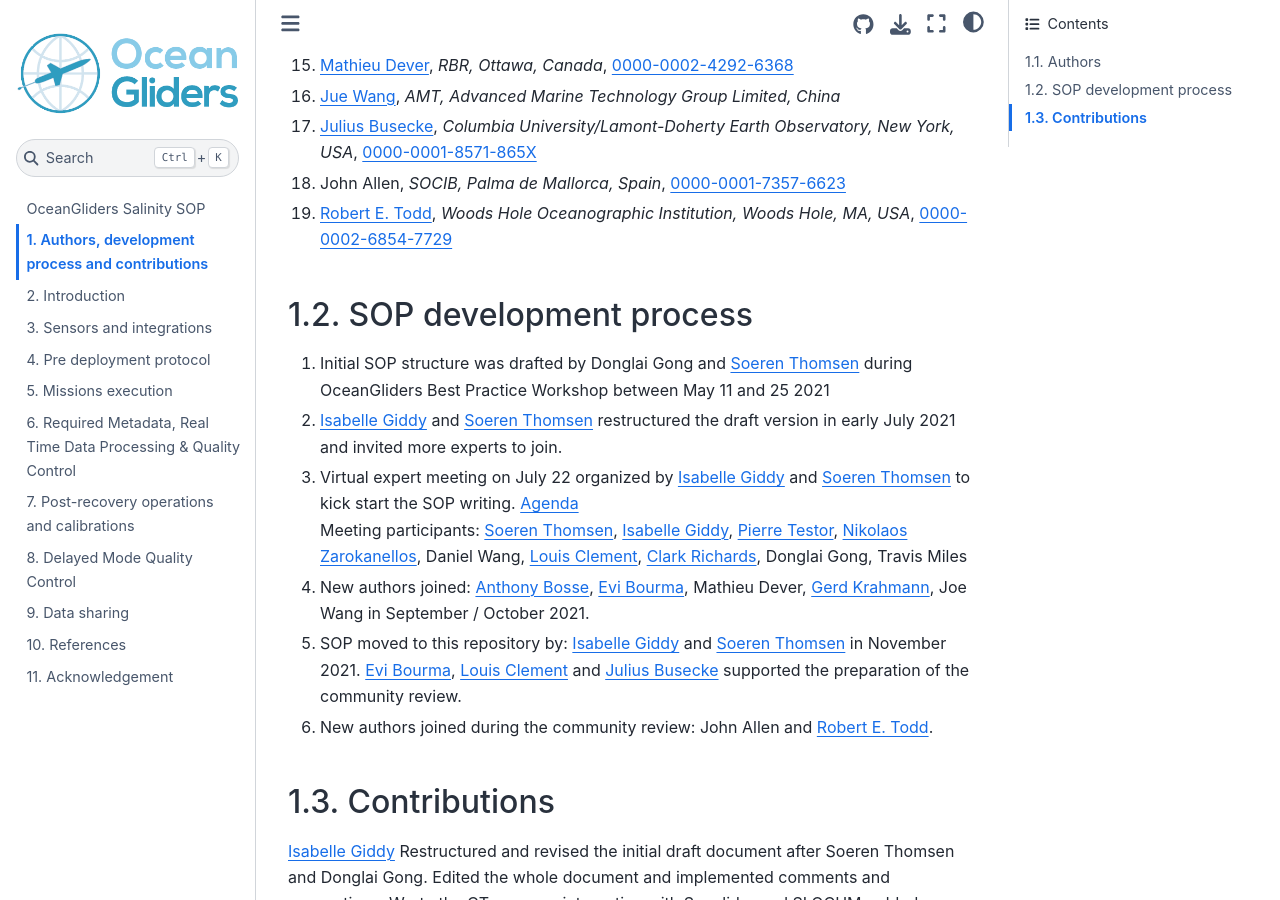
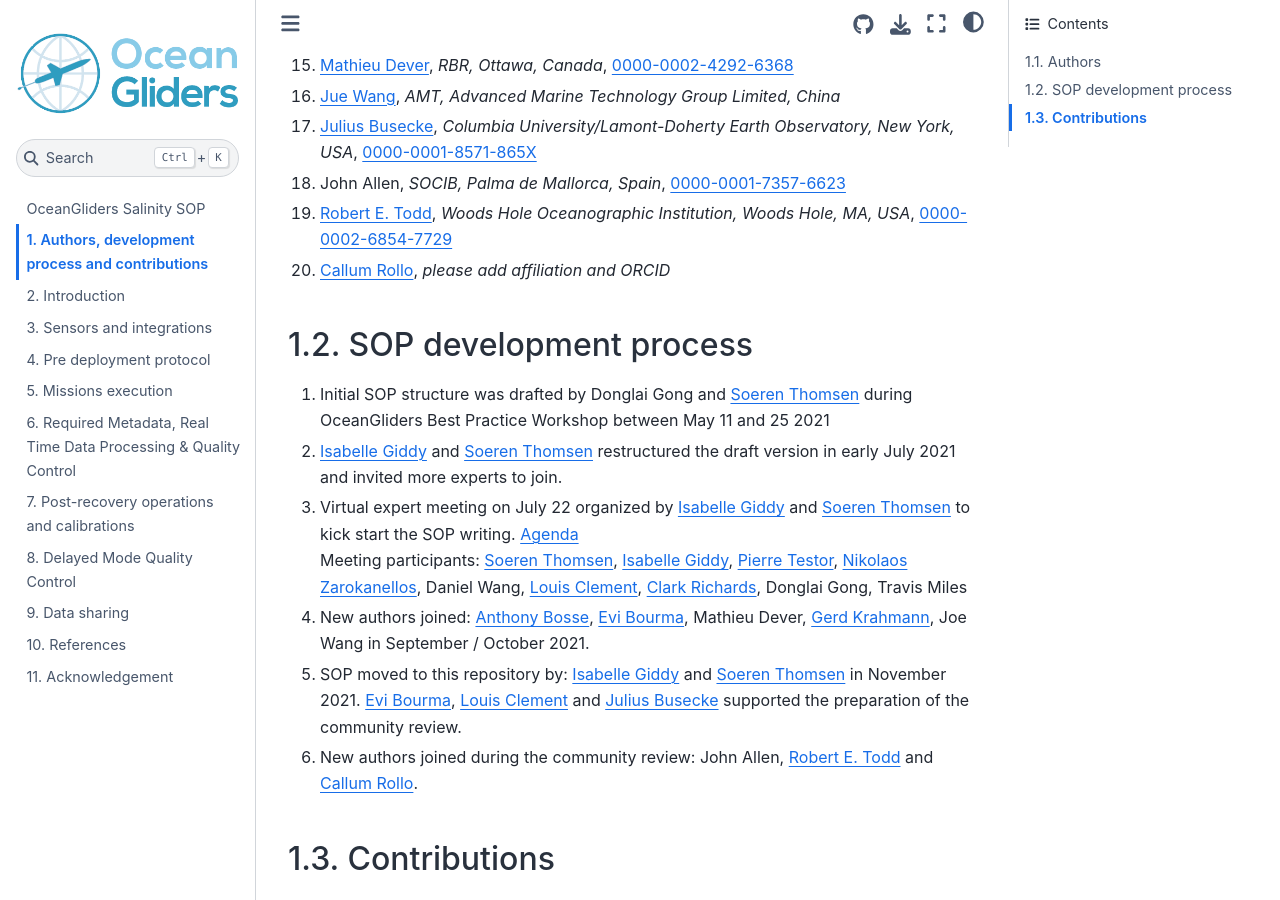
Before and after one commit to OceanGlidersCommunity/Salinity_SOP, a Jupyter Book: the page built from sections/authors_SOP_development_process.md, in a window 1280 px wide and 900 px high, scrolled down 978 px. Built offline with Jupyter Book 1.0.4 settings and Sphinx 7.4.7 and the Sphinx Book theme 1.1.4, drawn with Linux system fonts in a browser that asks for light colours; some of the changed text lies outside the part shown.

Commit message:
add Callum Rollo's authorship and contribution
Hi @callumrollo thanks for your support! Please add your recent affiliation and ORCID and check what I wrote for contribution and add/refine if necessary.

```diff
--- a/sections/authors_SOP_development_process.md
+++ b/sections/authors_SOP_development_process.md
@@ -20,6 +20,7 @@
   1. [Julius Busecke](https://github.com/jbusecke), *Columbia University/Lamont-Doherty Earth Observatory, New York, USA*, [0000-0001-8571-865X](https://orcid.org/0000-0001-8571-865X)
   1. John Allen, *SOCIB, Palma de Mallorca, Spain*, [0000-0001-7357-6623](https://orcid.org/0000-0001-7357-6623)
   1. [Robert E. Todd](https://github.com/rtodd-WHOI), *Woods Hole Oceanographic Institution, Woods Hole, MA, USA*, [0000-0002-6854-7729](https://orcid.org/0000-0002-6854-7729)
+  2. [Callum Rollo](https://github.com/callumrollo), *please add affiliation and ORCID*
 
 
 ## SOP development process
@@ -35,7 +36,7 @@ Meeting participants: [Soeren Thomsen](https://github.com/soerenthomsen), [Isabe
 
 5) SOP moved to this repository by: [Isabelle Giddy](https://github.com/patricialg) and [Soeren Thomsen](https://github.com/soerenthomsen) in November 2021. [Evi Bourma](https://github.com/evibourma), [Louis Clement](https://github.com/LouClement) and [Julius Busecke](https://github.com/jbusecke) supported the preparation of the community review.
 
-6) New authors joined during the community review: John Allen and [Robert E. Todd](https://github.com/rtodd-WHOI).
+6) New authors joined during the community review: John Allen, [Robert E. Todd](https://github.com/rtodd-WHOI) and [Callum Rollo](https://github.com/callumrollo).
 
 ## Contributions
 
@@ -94,3 +95,5 @@ Joined the OceanGliders salinity SOP expert kick-off meeting on July 22 2021.
 John Allen provided input related to inter-comparisons with other platforms and datasets.
 
 [Robert Todd](https://github.com/rtodd-WHOI) provided input on Spray Gliders.
+
+[Callum Rollo](https://github.com/callumrollo) reviewd and feedback on the whole document.
```
